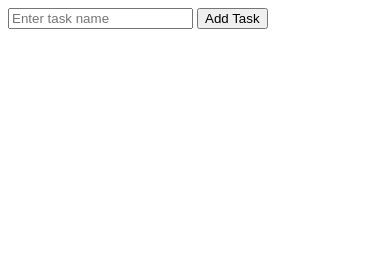
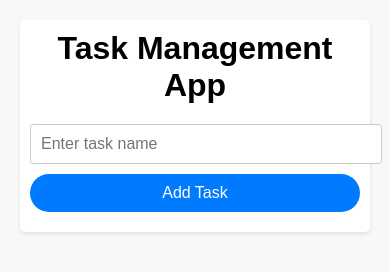
Before and after one commit to drsanjula/task-management-app, a plain HTML site: page index.html in a window 390 px wide. Drawn offline with Linux system fonts and the light colour scheme.

Commit message:
added divs and basic styles

```diff
--- a/css/styles.css
+++ b/css/styles.css
@@ -0,0 +1,105 @@
+/* Reset some default styles */
+body, h1, h2, h3, ul, li, p, button {
+    margin: 0;
+    padding: 0;
+}
+
+/* Basic styling */
+body {
+    font-family: Arial, sans-serif;
+    background-color: #f8f8f8;
+    padding: 20px;
+}
+
+.container {
+    max-width: 600px;
+    margin: 0 auto;
+    background-color: #fff;
+    padding: 20px;
+    box-shadow: 0 2px 4px rgba(0, 0, 0, 0.1);
+    border-radius: 5px;
+}
+
+h1 {
+    text-align: center;
+    margin-bottom: 20px;
+}
+
+.task-form {
+    margin-bottom: 20px;
+}
+
+form {
+    display: flex;
+    justify-content: space-between;
+    align-items: baseline;
+}
+
+input[type="text"] {
+    flex: 1;
+    padding: 10px;
+    border: 1px solid #ccc;
+    border-radius: 3px;
+    font-size: 16px;
+}
+
+button {
+    background-color: #007bff;
+    color: #fff;
+    border: none;
+    border-radius: 25px; /* Modern rounded corners */
+    padding: 10px 20px;
+    font-size: 16px;
+    cursor: pointer;
+}
+
+ul {
+    list-style: none;
+    padding: 0;
+}
+
+li {
+    display: flex;
+    justify-content: space-between;
+    align-items: center;
+    padding: 10px 0;
+    border-bottom: 1px solid #ccc;
+}
+
+label {
+    display: flex;
+    align-items: center;
+}
+
+input[type="checkbox"] {
+    margin-right: 10px;
+}
+
+button.delete-btn {
+    background-color: #dc3545;
+}
+
+/* Responsiveness */
+@media screen and (max-width: 480px) {
+    .container {
+        padding: 10px;
+    }
+
+    .task-form {
+        margin-bottom: 10px;
+    }
+
+    form {
+        flex-direction: column;
+        align-items: flex-start;
+    }
+
+    input[type="text"] {
+        width: 100%;
+        margin-bottom: 10px;
+    }
+
+    button {
+        width: 100%;
+    }
+}
--- a/index.html
+++ b/index.html
@@ -7,14 +7,17 @@
     <link rel="stylesheet" href="css/styles.css">
 </head>
 <body>
+    <div class="container">
+        <h1>Task Management App</h1>
+    <div class="task-form">
     <form id="task-form">
         <input type="text" id="task-name" placeholder="Enter task name">
         <button type="submit">Add Task</button>
     </form>
-
+    </div>
     <ul id="task-list">
     </ul>
     <script src="js/script.js"></script>
-
+    </div>
 </body>
 </html>
```
